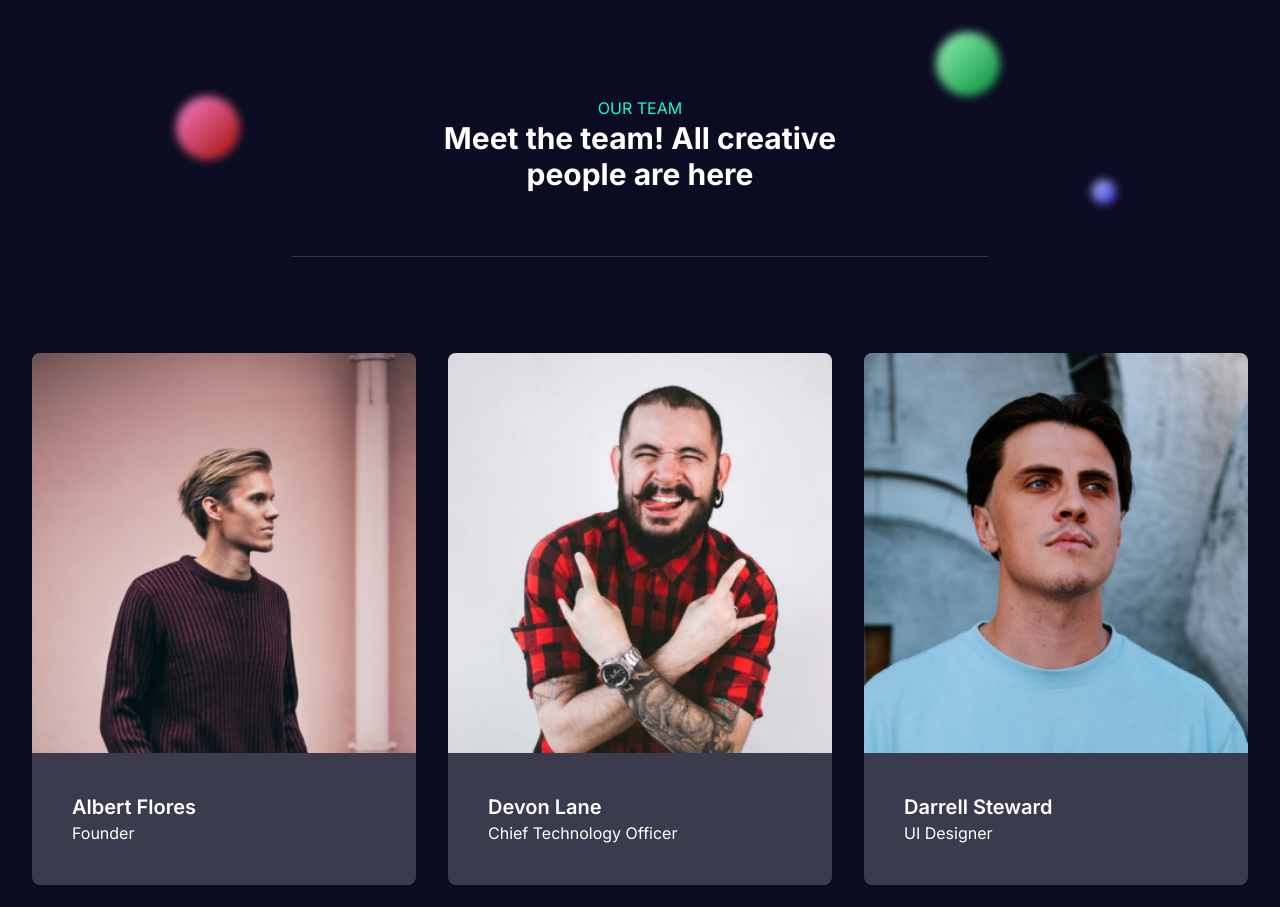
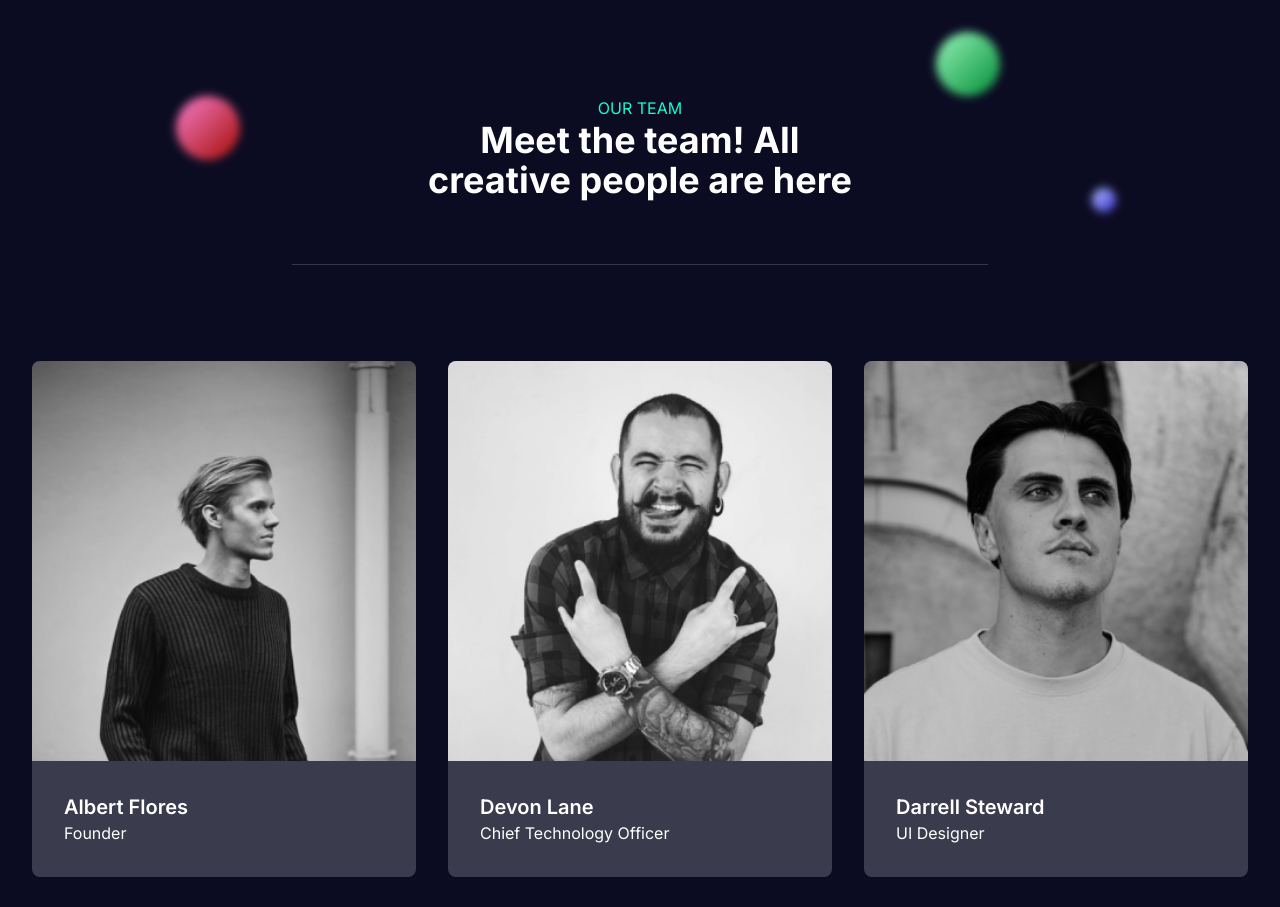
Before and after one commit to yorisofficial/collosal-dev, a Next.js app: page /about in a window 1280 px wide. Shown: the part 1500-2407 px from the top of the page. Built offline with nearby package versions, Linux system fonts and the light colour scheme.

Commit message:
Fix UI menu About ( 2 / 3 )

```diff
--- a/src/app/(pages)/about/components/CardTeam.tsx
+++ b/src/app/(pages)/about/components/CardTeam.tsx
@@ -11,15 +11,15 @@ interface Props {
 
 const CardTeam = ({ content }: Props) => {
   return (
-    <div className="h-full rounded-lg bg-white/20 xl:min-w-[200px]">
+    <div className="group h-full cursor-pointer rounded-lg bg-white/20 xl:min-w-[200px]">
       <Image
         src={content.img}
         alt={content.name}
         width={2500}
         height={2500}
-        className="h-[400px] w-full rounded-t-lg object-cover xl:h-[400px] xl:w-[400px]"
+        className="h-[400px] w-full rounded-t-lg object-cover grayscale transition-all duration-700 ease-in-out group-hover:grayscale-0 xl:h-[400px] xl:w-[400px]"
       />
-      <div className="body-card p-10">
+      <div className="body-card p-4 xl:p-8">
         <h1 className="text-xl font-semibold">{content.name}</h1>
         <p>{content.position}</p>
       </div>
--- a/src/app/(pages)/about/components/Header.tsx
+++ b/src/app/(pages)/about/components/Header.tsx
@@ -7,8 +7,8 @@ const Header = ({ title, description }: Props) => {
   return (
     <div className="header-content flex h-full w-full flex-col items-center justify-center">
       <div className="flex w-full flex-col items-center justify-center text-center">
-        <h1 className="uppercase text-[#16FCD2]">{title}</h1>
-        <h1 className="w-3/4 max-w-[420px] font-bold md:w-1/2 xl:w-full xl:text-3xl">
+        <span className="uppercase text-[#16FCD2]">{title}</span>
+        <h1 className="text-center text-2xl font-bold md:w-3/4 md:text-4xl xl:w-1/2">
           {description}
         </h1>
       </div>
--- a/src/app/(pages)/about/page.tsx
+++ b/src/app/(pages)/about/page.tsx
@@ -9,28 +9,28 @@ import CardTeamList from "./components/CardTeamList";
 const page = () => {
   const imgSponsor = IMAGES_SPONSORS;
   return (
-    <div className="container z-0 mx-auto mt-16 min-h-screen w-full max-w-7xl px-[5%] py-8 xl:mt-32 xl:space-y-40 xl:px-0">
+    <div className="container z-0 mx-auto mt-8 min-h-screen w-full max-w-7xl px-[5%] py-8 xl:mt-32 xl:space-y-40 xl:px-0">
       <div className="grid min-h-screen w-full grid-cols-1 sm:relative sm:h-full md:min-h-full md:space-y-16 xl:grid-cols-2 xl:space-y-0">
         <div className="absolute left-0 top-1/4 -z-10 h-[250px] w-[250px] rounded-full bg-yellow-500/20 blur-3xl xl:h-[400px] xl:w-[400px]"></div>
         <div className="absolute left-1/2 top-1/2 -z-10 h-[250px] w-[250px] -translate-x-1/2 -translate-y-1/2 rounded-full bg-sky-500/20 blur-3xl xl:h-[400px] xl:w-[400px] xl:-translate-x-1/2"></div>
         <div className="absolute right-0 top-0 -z-10 h-[250px] w-[250px] rounded-full bg-pink-500/20 blur-3xl xl:h-[400px] xl:w-[400px]"></div>
-        <div className="relative flex h-full w-full items-center justify-center md:h-fit xl:w-fit">
+        <div className="relative flex h-3/4 w-full items-center justify-center md:h-fit xl:w-fit">
           <Image
             src={"/image/about/relative-img.png"}
             height={320}
             width={420}
-            className="h-[400px] w-3/4 rounded-lg object-cover xl:h-[400px] xl:w-[420px]"
+            className="h-[240px] w-3/4 rounded-lg object-cover md:h-[400px] xl:w-[420px]"
             alt="about bottom hero section illustration"
           />
           <Image
             src={"/image/about/bottom-img.png"}
             height={280}
             width={320}
-            className="absolute -right-2 bottom-8 h-[200px] w-[140px] rounded-lg object-cover md:-bottom-16 md:right-8 xl:-bottom-16 xl:-right-16 xl:h-[240px] xl:w-[200px]"
+            className="absolute -bottom-2 right-4 h-[200px] w-[140px] rounded-lg object-cover md:-bottom-16 md:right-8 md:h-[240px] xl:-bottom-8 xl:-right-16 xl:h-[240px] xl:w-[200px]"
             alt="about hero section illustration"
           />
         </div>
-        <div className="body-content flex items-center justify-start">
+        <div className="body-content flex items-start justify-start xl:items-center">
           <Header
             title="We are creative, smart and hardworking people"
             tagline="ABOUT"
@@ -45,7 +45,7 @@ const page = () => {
             <span className="text-center font-semibold uppercase text-[#16FCD2]">
               STATISTICS
             </span>
-            <h1 className="text-center text-2xl font-bold md:w-1/2 md:text-4xl">
+            <h1 className="text-center text-2xl font-bold md:w-3/4 md:text-4xl xl:w-1/2">
               In 3 years we reached 8 countries, 193 clients and earning $100k
               USD
             </h1>
```
